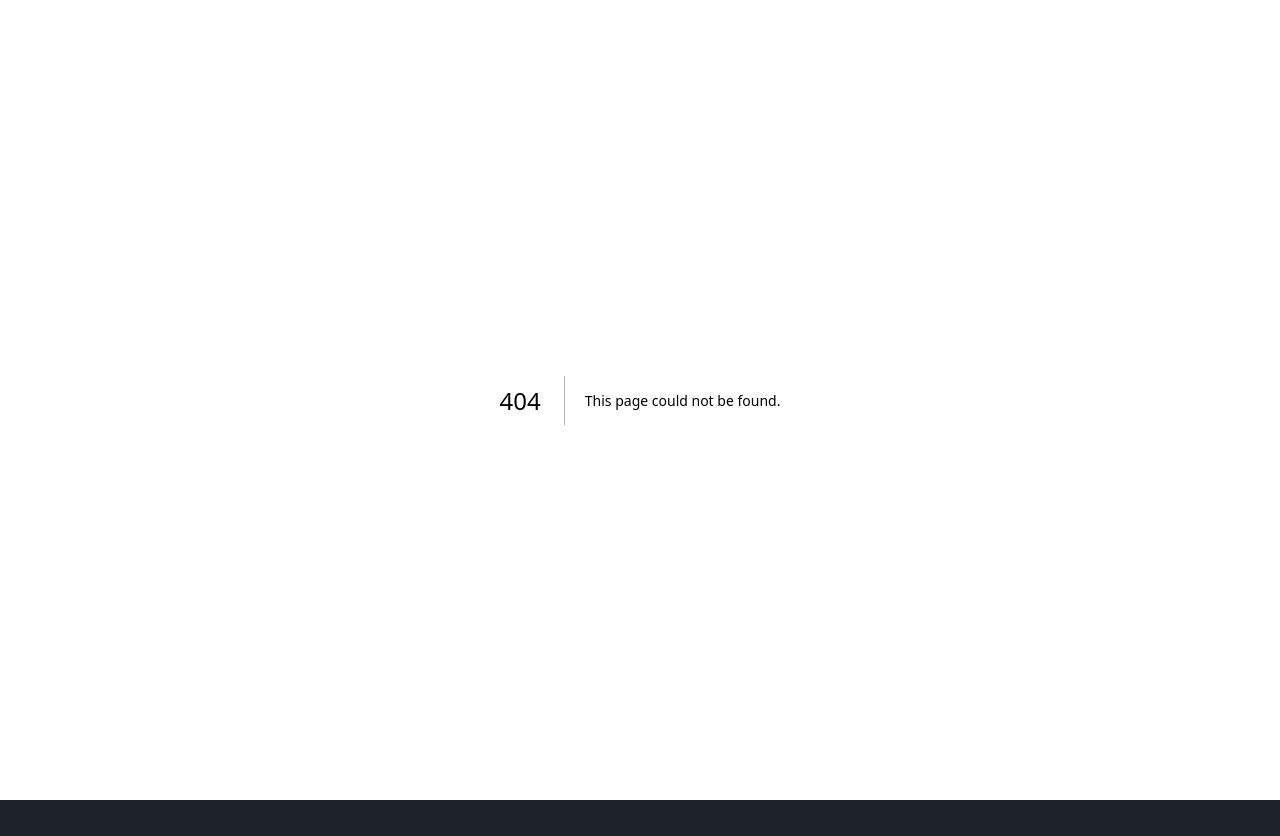
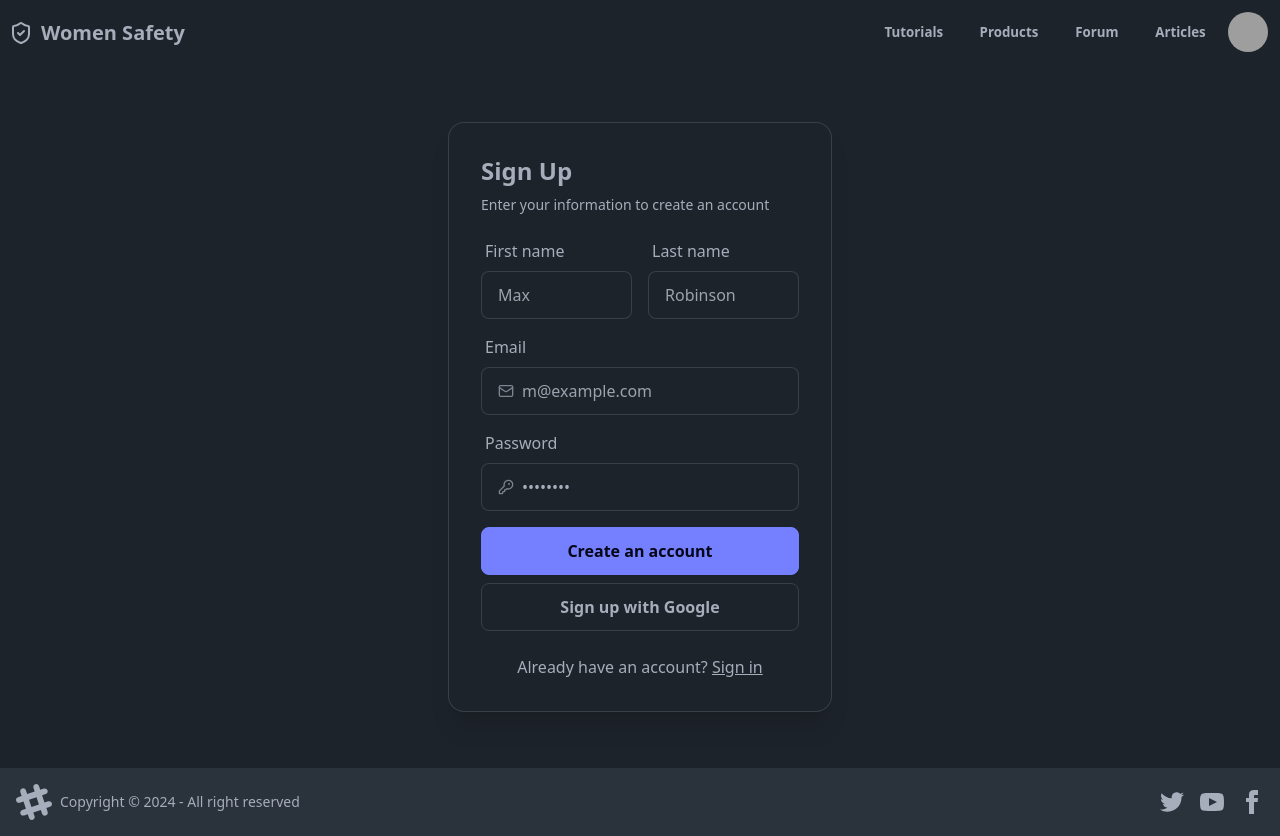
Before and after one commit to Anurag-Keshri/women-safety, a Next.js app: page /auth/signup in a window 1280 px wide. Before the commit this address had no page. Before the commit the page ends 800 px from the top, so only its background shows below. Built offline with nearby package versions, Linux system fonts and the light colour scheme; grey boxes are pictures that could not be loaded.

Commit message:
Add navItems to navbar

```diff
--- /dev/null
+++ b/app/auth/login/page.tsx
@@ -0,0 +1,60 @@
+import Navbar from "@/components/Navbar";
+import Footer from "@/components/Footer";
+
+import { Mail, KeyRound } from "lucide-react";
+
+function LoginForm() {
+  return (
+    <div className="flex justify-center px-4">
+      <div className="card bg-base-100 shadow-xl mt-14 mb-14 border input-bordered max-w-sm">
+        <div className="card-body">
+          <h2 className="card-title text-2xl">Login</h2>
+          <div className="card-description text-sm">
+            Enter your email below to login to your account
+          </div>
+          <div className="items-center mt-2">
+            <div className="label">
+              <span className="">Email</span>
+            </div>
+            <label className="input input-bordered flex items-center gap-2 mb-2">
+              <Mail className="w-4 h-4 opacity-70" />
+              <input type="text" className="grow" placeholder="m@example.com" />
+            </label>
+            <div className="label">
+              <span className="">Password</span>
+              <span className="underline">Forgot your password?</span>
+            </div>
+            <label className="input input-bordered flex items-center gap-2 mb-2">
+              <KeyRound className="w-4 h-4 opacity-70" />
+              <input type="password" className="grow" value="password" />
+            </label>
+          </div>
+          <div className="card-actions justify-end">
+            <button className="btn btn-primary w-full text-base">Login</button>
+          </div>
+          <div className="card-actions justify-end">
+            <button className="btn btn-ghost border input-bordered w-full text-base">
+              Login with Google
+            </button>
+          </div>
+          <div className="mt-4 text-center">
+            Don&apos;t have an account?{" "}
+            <a href="/auth/signup" className="underline">
+              Sign up
+            </a>
+          </div>
+        </div>
+      </div>
+    </div>
+  );
+}
+
+export default function Login() {
+  return (
+    <div>
+      <Navbar />
+			<LoginForm />
+      <Footer />
+    </div>
+  );
+}
--- /dev/null
+++ b/app/auth/signup/page.tsx
@@ -0,0 +1,77 @@
+import Navbar from "@/components/Navbar";
+import Footer from "@/components/Footer";
+
+import { Mail, KeyRound } from "lucide-react";
+
+function SignupForm() {
+  return (
+    <div className="flex justify-center px-4">
+      <div className="card bg-base-100 shadow-xl mt-14 mb-14 border input-bordered max-w-sm">
+        <div className="card-body">
+          <h2 className="card-title text-2xl">Sign Up</h2>
+          <div className="card-description text-sm">
+            Enter your information to create an account
+          </div>
+          <div className="items-center mt-2">
+            <div className="grid grid-cols-2 gap-4">
+							<div>
+								<div className="label">
+									<span className="">First name</span>
+								</div>
+								<label className="input input-bordered flex items-center gap-2 mb-2">
+									<input type="text" className="grow" placeholder="Max" />
+								</label>
+							</div>
+							<div>
+								<div className="label">
+									<span className="">Last name</span>
+								</div>
+								<label className="input input-bordered flex items-center gap-2 mb-2">
+									<input type="text" className="grow" placeholder="Robinson" />
+								</label>
+							</div>
+            </div>
+            <div className="label">
+              <span className="">Email</span>
+            </div>
+            <label className="input input-bordered flex items-center gap-2 mb-2">
+              <Mail className="w-4 h-4 opacity-70" />
+              <input type="text" className="grow" placeholder="m@example.com" />
+            </label>
+            <div className="label">
+              <span className="">Password</span>
+            </div>
+            <label className="input input-bordered flex items-center gap-2 mb-2">
+              <KeyRound className="w-4 h-4 opacity-70" />
+              <input type="password" className="grow" value="password" />
+            </label>
+          </div>
+          <div className="card-actions justify-end">
+            <button className="btn btn-primary w-full text-base">Create an account</button>
+          </div>
+          <div className="card-actions justify-end">
+            <button className="btn btn-ghost border input-bordered w-full text-base">
+              Sign up with Google
+            </button>
+          </div>
+          <div className="mt-4 text-center">
+						Already have an account?{" "}
+            <a href="/auth/login" className="underline">
+              Sign in
+            </a>
+          </div>
+        </div>
+      </div>
+    </div>
+  );
+}
+
+export default function Signup() {
+  return (
+    <div>
+      <Navbar />
+      <SignupForm />
+      <Footer />
+    </div>
+  );
+}
--- a/app/home/Hero.tsx
+++ b/app/home/Hero.tsx
@@ -11,11 +11,11 @@ export default function HeroSection() {
             accusantium veritatis impedit pariatur sit, laudantium quia minima
             qui doloribus eveniet.
           </div>
-          <div className="grid grid-cols-1  2xl:grid-cols-[auto,1fr]  gap-4">
-            <button className="btn btn-error h-20 w-full 2xl:btn-wide">
+          <div className="grid grid-cols-1 md:grid-cols-[1fr,1fr] lg:grid-cols-[1fr,2fr]  gap-4">
+            <button className="btn btn-error h-20 w-full shrink-0">
               <CircleAlert className="w-10 h-10 text-base-300" />
             </button>
-            <button className="btn  h-20 flex-1">
+            <button className="btn h-20 overflow-hidden">
               <div className="flex w-full gap-4">
                 <MapPin className="w-10 h-10 min-w-10" />
                 {/* Add a gps coordinate here.*/}
--- a/components/Navbar.tsx
+++ b/components/Navbar.tsx
@@ -1,59 +1,36 @@
-export default function Navbar() {
+import Link from "next/link";
+import { ShieldCheck, Menu } from "lucide-react";
+
+const navItems = [
+  {
+    name: "Tutorials",
+    href: "#",
+  },
+  {
+    name: "Products",
+    href: "#",
+  },
+  {
+    name: "Forum",
+    href: "#",
+  },
+  {
+    name: "Articles",
+    href: "#",
+  },
+];
+
+function HomeButton() {
   return (
-    <div className="navbar bg-base-100">
-      <div className="flex-1">
-        <a className="btn btn-ghost text-xl">
-          <svg
-            xmlns="http://www.w3.org/2000/svg"
-            fill="none"
-            viewBox="0 0 24 24"
-            strokeWidth={1.5}
-            stroke="currentColor"
-            className="size-6"
-          >
-            <path
-              strokeLinecap="round"
-              strokeLinejoin="round"
-              d="M9 12.75 11.25 15 15 9.75m-3-7.036A11.959 11.959 0 0 1 3.598 6 11.99 11.99 0 0 0 3 9.749c0 5.592 3.824 10.29 9 11.623 5.176-1.332 9-6.03 9-11.622 0-1.31-.21-2.571-.598-3.751h-.152c-3.196 0-6.1-1.248-8.25-3.285Z"
-            />
-          </svg>
+    <Link className="btn btn-ghost text-xl px-0" href="/">
+      <ShieldCheck />
       Women Safety
-        </a>
-      </div>
-      <div className="flex-none">
-        <div className="dropdown dropdown-end">
-          <div tabIndex={0} role="button" className="btn btn-ghost btn-circle">
-            <div className="indicator">
-              <svg
-                xmlns="http://www.w3.org/2000/svg"
-                className="h-5 w-5"
-                fill="none"
-                viewBox="0 0 24 24"
-                stroke="currentColor"
-              >
-                <path
-                  strokeLinecap="round"
-                  strokeLinejoin="round"
-                  strokeWidth="2"
-                  d="M3 3h2l.4 2M7 13h10l4-8H5.4M7 13L5.4 5M7 13l-2.293 2.293c-.63.63-.184 1.707.707 1.707H17m0 0a2 2 0 100 4 2 2 0 000-4zm-8 2a2 2 0 11-4 0 2 2 0 014 0z"
-                />
-              </svg>
-              <span className="badge badge-sm indicator-item">8</span>
-            </div>
-          </div>
-          <div
-            tabIndex={0}
-            className="card card-compact dropdown-content bg-base-100 z-[1] mt-3 w-52 shadow"
-          >
-            <div className="card-body">
-              <span className="text-lg font-bold">8 Items</span>
-              <span className="text-info">Subtotal: $999</span>
-              <div className="card-actions">
-                <button className="btn btn-primary btn-block">View cart</button>
-              </div>
-            </div>
-          </div>
-        </div>
+    </Link>
+  );
+}
+
+function AvatarButton() {
+  return (
     <div className="dropdown dropdown-end">
       <div
         tabIndex={0}
@@ -72,19 +49,47 @@ export default function Navbar() {
         className="menu menu-sm dropdown-content bg-base-100 rounded-box z-[1] mt-3 w-52 p-2 shadow"
       >
         <li>
-              <a className="justify-between">
-                Profile
-                <span className="badge">New</span>
-              </a>
+          <a>Profile</a>
         </li>
         <li>
           <a>Settings</a>
         </li>
+        {navItems.map((item) => (
+          <li key={item.name} className="block md:hidden">
+            <Link href={item.href}>{item.name}</Link>
+          </li>
+        ))}
         <li>
           <a>Logout</a>
         </li>
       </ul>
     </div>
+  );
+}
+
+function NavItemGroup() {
+  return (
+		<div className="flex">
+			<div className="hidden md:flex">
+				{navItems.map((item) => (
+					<button key={item.name} className="btn btn-ghost">
+						<Link href={item.href}>{item.name}</Link>
+					</button>
+				))}
+			</div>
+			<AvatarButton />
+		</div>
+  );
+}
+
+export default function Navbar() {
+  return (
+    <div className="navbar bg-base-100">
+      <div className="flex-1">
+        <HomeButton />
+      </div>
+      <div className="flex-none">
+        <NavItemGroup />
       </div>
     </div>
   );
```
Lines whose indentation alone changed are shown as unchanged.
